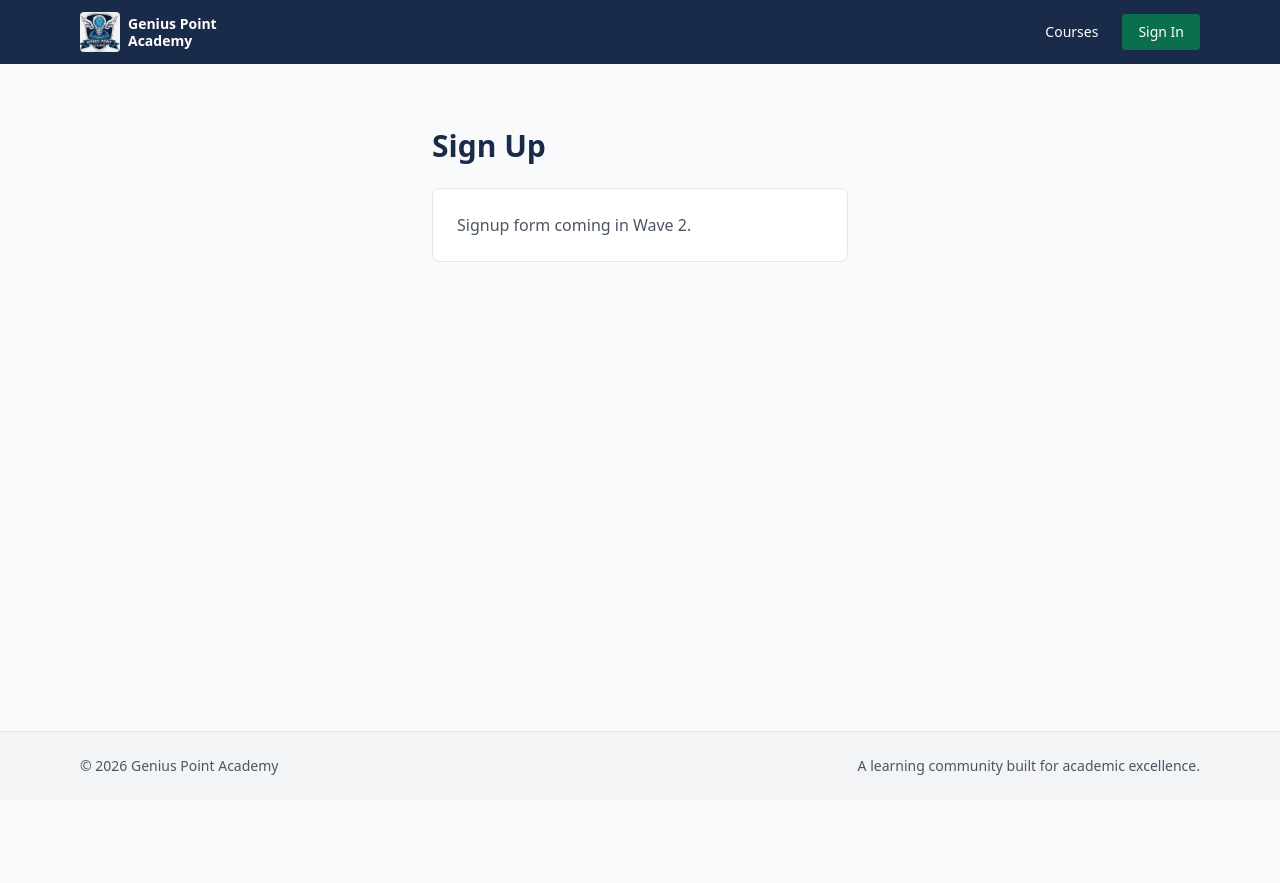
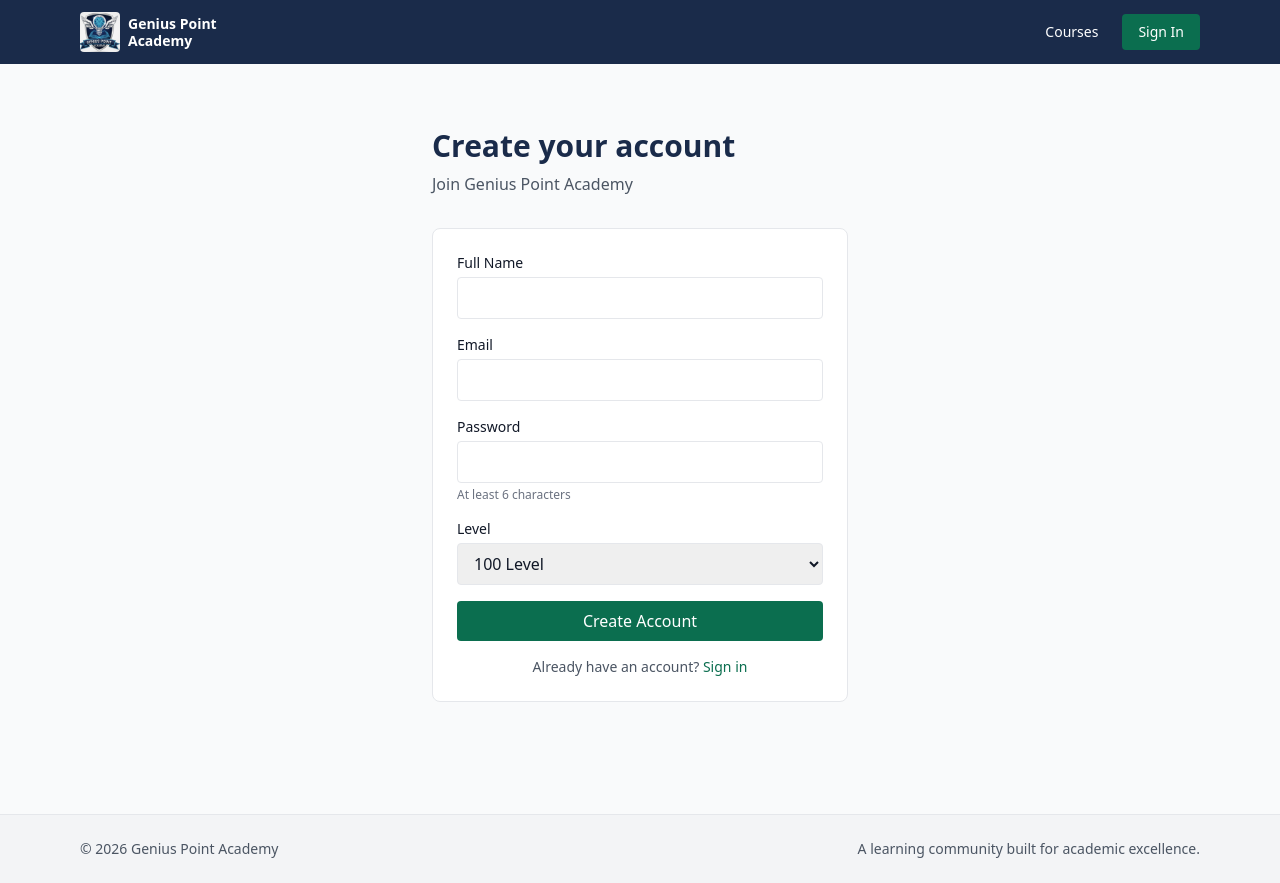
Before and after one commit to geniuspointacademy/gpa-lms, a Next.js app: page /signup in a window 1280 px wide. Before the commit the page ends 800 px from the top, so only its background shows below. Built offline with nearby package versions, Linux system fonts and the light colour scheme; no server answers.

Commit message:
Update page.tsx

```diff
--- a/src/app/signup/page.tsx
+++ b/src/app/signup/page.tsx
@@ -1,12 +1,129 @@
+'use client'
+
+import { useState } from 'react'
+import { useRouter } from 'next/navigation'
+import Link from 'next/link'
+import { createClient } from '@/lib/supabase-browser'
+
 export default function SignupPage() {
+  const router = useRouter()
+  const supabase = createClient()
+
+  const [fullName, setFullName] = useState('')
+  const [email, setEmail] = useState('')
+  const [password, setPassword] = useState('')
+  const [level, setLevel] = useState(100)
+  const [loading, setLoading] = useState(false)
+  const [error, setError] = useState<string | null>(null)
+
+  async function handleSubmit(e: React.FormEvent) {
+    e.preventDefault()
+    setLoading(true)
+    setError(null)
+
+    const { data, error } = await supabase.auth.signUp({
+      email,
+      password,
+      options: {
+        data: {
+          full_name: fullName,
+          level,
+        },
+      },
+    })
+
+    if (error) {
+      setError(error.message)
+      setLoading(false)
+      return
+    }
+
+    if (data.user) {
+      router.push('/dashboard')
+      router.refresh()
+    } else {
+      setError('Check your email to confirm your account.')
+      setLoading(false)
+    }
+  }
+
   return (
     <div className="max-w-md mx-auto px-4 py-16">
-      <h1 className="text-3xl font-bold text-gpa-navy mb-6">Sign Up</h1>
-      <div className="bg-white p-6 rounded-lg border">
-        <p className="text-gray-600">
-          Signup form coming in Wave 2.
+      <h1 className="text-3xl font-bold text-gpa-navy mb-2">Create your account</h1>
+      <p className="text-gray-600 mb-8">Join Genius Point Academy</p>
+
+      <form onSubmit={handleSubmit} className="bg-white p-6 rounded-lg border space-y-4">
+        <div>
+          <label className="block text-sm font-medium mb-1">Full Name</label>
+          <input
+            type="text"
+            value={fullName}
+            onChange={(e) => setFullName(e.target.value)}
+            required
+            className="w-full border rounded px-3 py-2 focus:outline-none focus:ring-2 focus:ring-gpa-green"
+          />
+        </div>
+
+        <div>
+          <label className="block text-sm font-medium mb-1">Email</label>
+          <input
+            type="email"
+            value={email}
+            onChange={(e) => setEmail(e.target.value)}
+            required
+            className="w-full border rounded px-3 py-2 focus:outline-none focus:ring-2 focus:ring-gpa-green"
+          />
+        </div>
+
+        <div>
+          <label className="block text-sm font-medium mb-1">Password</label>
+          <input
+            type="password"
+            value={password}
+            onChange={(e) => setPassword(e.target.value)}
+            required
+            minLength={6}
+            className="w-full border rounded px-3 py-2 focus:outline-none focus:ring-2 focus:ring-gpa-green"
+          />
+          <p className="text-xs text-gray-500 mt-1">At least 6 characters</p>
+        </div>
+
+        <div>
+          <label className="block text-sm font-medium mb-1">Level</label>
+          <select
+            value={level}
+            onChange={(e) => setLevel(Number(e.target.value))}
+            className="w-full border rounded px-3 py-2 focus:outline-none focus:ring-2 focus:ring-gpa-green"
+          >
+            <option value={100}>100 Level</option>
+            <option value={200}>200 Level</option>
+            <option value={300}>300 Level</option>
+            <option value={400}>400 Level</option>
+            <option value={500}>500 Level</option>
+          </select>
+        </div>
+
+        {error && (
+          <div className="bg-red-50 border border-red-200 text-red-700 text-sm p-3 rounded">
+            {error}
+          </div>
+        )}
+
+        <button
+          type="submit"
+          disabled={loading}
+          className="w-full bg-gpa-green text-white py-2 rounded font-medium hover:opacity-90 disabled:opacity-50"
+        >
+          {loading ? 'Creating account...' : 'Create Account'}
+        </button>
+
+        <p className="text-center text-sm text-gray-600">
+          Already have an account?{' '}
+          <Link href="/login" className="text-gpa-green font-medium">
+            Sign in
+          </Link>
         </p>
-      </div>
+      </form>
     </div>
   )
 }
```
